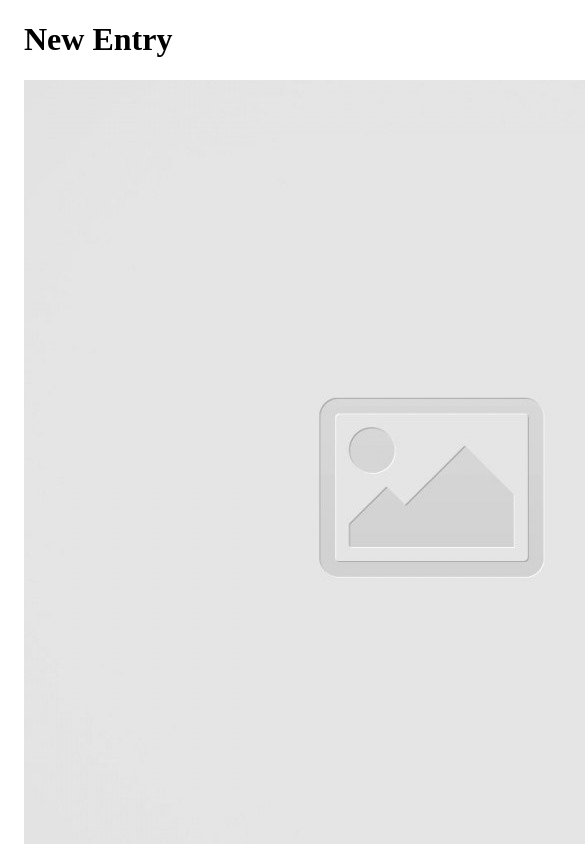
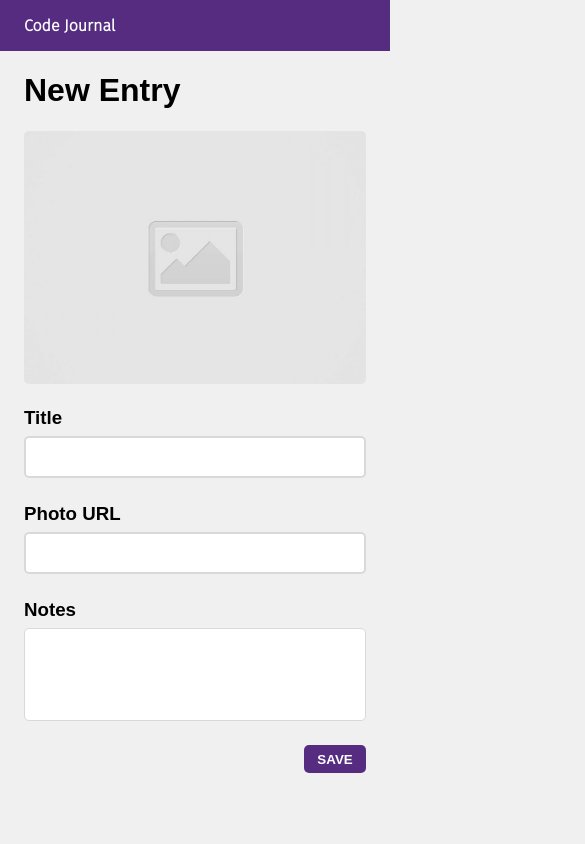
Before and after one commit to leejaejoseph/code-journal, a website: page index.html in a window 390 px wide. Shown: the top 844 px of the page, 585 px wide, since content can reach past the window. Drawn offline with Linux system fonts and the light colour scheme.

Commit message:
Complete the HTML form using the appropriate responsive layout classes. #1

```diff
--- a/css/styles.css
+++ b/css/styles.css
@@ -0,0 +1,81 @@
+* {
+  font-family: "all.min", sans-serif;
+  font-weight: bold;
+}
+
+header {
+  background-color: #562c81;
+}
+
+a {
+  display: inline-block;
+  text-decoration: none;
+  color: white;
+  padding: 1em 0;
+  font-family: "Fira Sans", sans-serif;
+}
+
+body {
+  background-color: #f0f0f0;
+}
+
+button {
+  color: white;
+  background-color: #562c81;
+  border: none;
+  padding: 0.5em 1em;
+  margin: 1.5em 0;
+}
+
+img {
+  width: 100%;
+  height: 65vw;
+  object-fit: cover;
+}
+
+@media screen and (min-width: 768px) {
+  img {
+    height: auto;
+  }
+}
+
+input {
+  width: 100%;
+  height: 42px;
+  margin: 0.5em 0;
+}
+
+textarea {
+  width: 100%;
+  height: 7em;
+  resize: none;
+  margin: 0.5em 0 0;
+}
+
+img,
+button,
+input,
+textarea {
+  border-radius: 5px;
+}
+
+input,
+textarea {
+  border-color: #d9d9d9;
+  border-style: solid;
+  outline: none;
+}
+
+input:focus,
+textarea:focus {
+  border-color: #562c81;
+}
+
+h3 {
+  margin-bottom: 0;
+}
+
+.jc-right {
+  display: flex;
+  justify-content: right;
+}
--- a/index.html
+++ b/index.html
@@ -14,23 +14,43 @@
   <link rel="stylesheet" href="css/reset.css">
   <link rel="stylesheet" href="css/layout.css">
   <link rel="stylesheet" href="css/styles.css">
+  <link rel="preconnect" href="https://fonts.googleapis.com">
+  <link rel="preconnect" href="https://fonts.gstatic.com" crossorigin>
+  <link href="https://fonts.googleapis.com/css2?family=Fira+Sans:wght@200;300&display=swap" rel="stylesheet">
 </head>
 <body>
   <header>
     <div class="container">
+      <div class="row">
+        <div class="column-full">
+          <a href="#home">Code Journal</a>
+        </div>
+      </div>
     </div>
   </header>
   <main class="container">
-    <div data-view="entry-form">
+    <div class="row">
+      <div class="column-full">
         <h1>New Entry</h1>
+      </div>
+    </div>
+    <div class="row" data-view="entry-form">
+      <div class="column-half">
         <img src="images/placeholder-image-square.jpg" alt="form placeholder image" />
+      </div>
+      <div class="column-half">
         <h3>Title</h3>
         <input type="text" name="title" />
         <h3>Photo URL</h3>
         <input type="url" name="image-url">
+      </div>
+      <div class="column-full">
         <h3>Notes</h3>
         <textarea name="notes"></textarea>
+      </div>
+      <div class="column-full jc-right">
         <button>SAVE</button>
+      </div>
     </div>
     <div data-view="entries" class="hidden"></div>
   </main>
```
Lines whose indentation alone changed are shown as unchanged.
